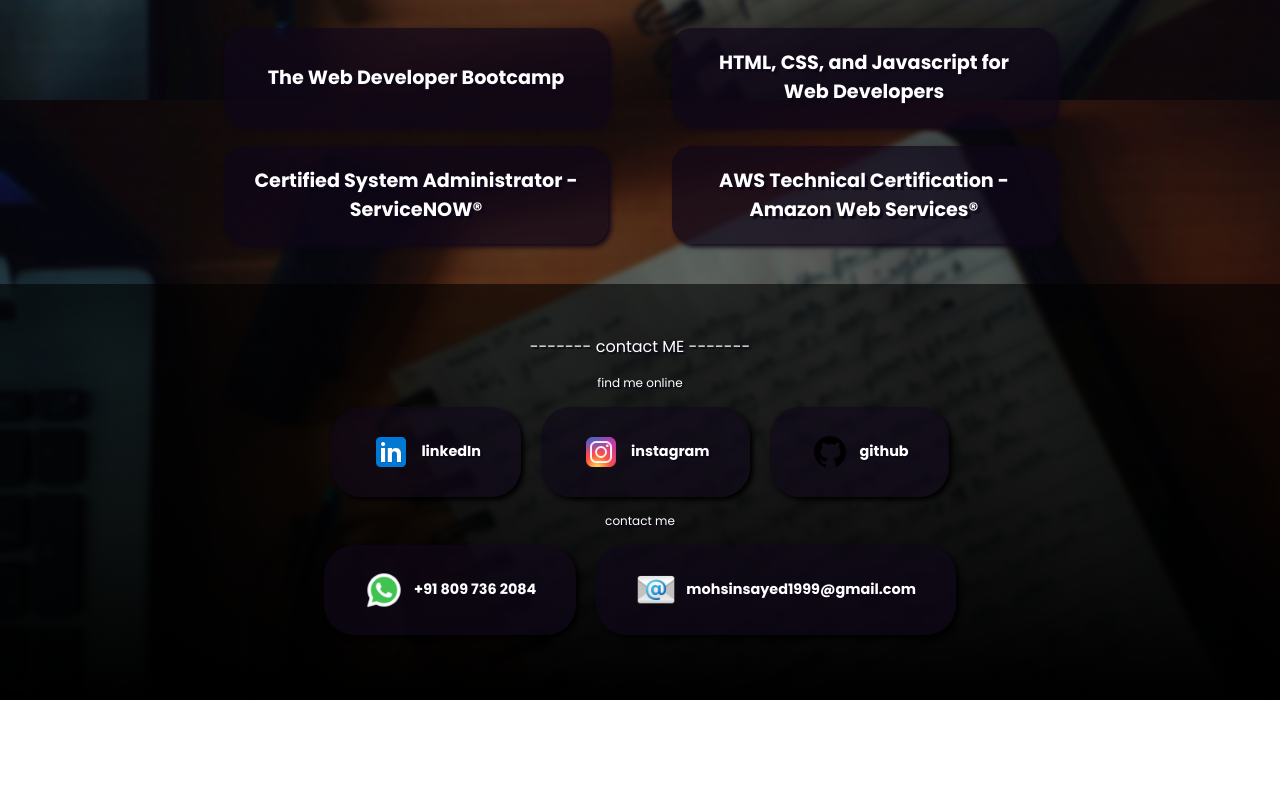
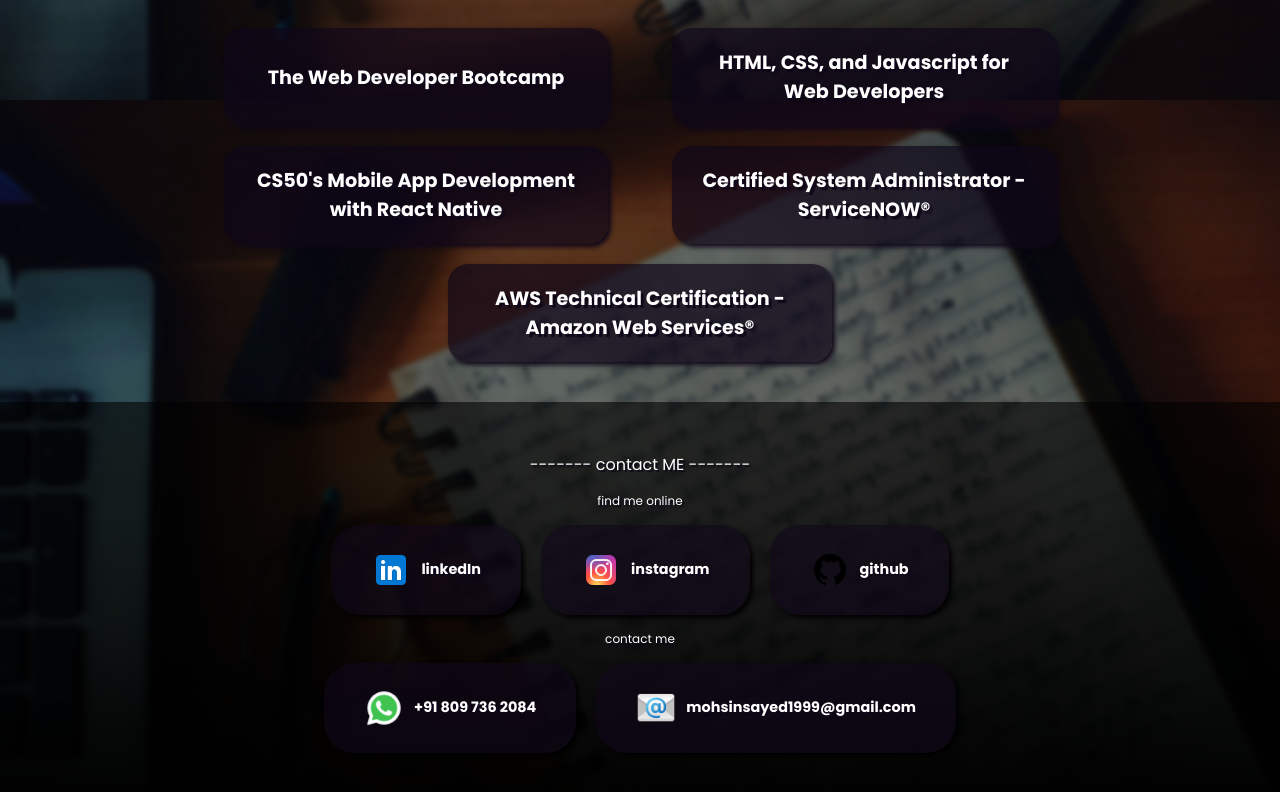
Before and after one commit to mohsinmsayed/Portfolio, a React (Create React App) app: page /about in a window 1280 px wide. Shown: the part 1820-2612 px from the top of the page. Before the commit the page ends 2520 px from the top, so only its background shows below. Built offline with nearby package versions, Linux system fonts and the light colour scheme.

Commit message:
Education Section Changes

```diff
--- a/src/Sections/AboutScreen/EducationSection.js
+++ b/src/Sections/AboutScreen/EducationSection.js
@@ -66,6 +66,7 @@
                 <div id="CertificationsContainer">
                     <h1>The Web Developer Bootcamp</h1>
                     <h1>HTML, CSS, and Javascript for Web Developers</h1>
+                    <h1>CS50's Mobile App Development with React Native</h1>
                     <h1>Certified System Administrator - ServiceNOW&reg;</h1>
                     <h1>
                         AWS Technical Certification - Amazon Web Services&reg;
```
